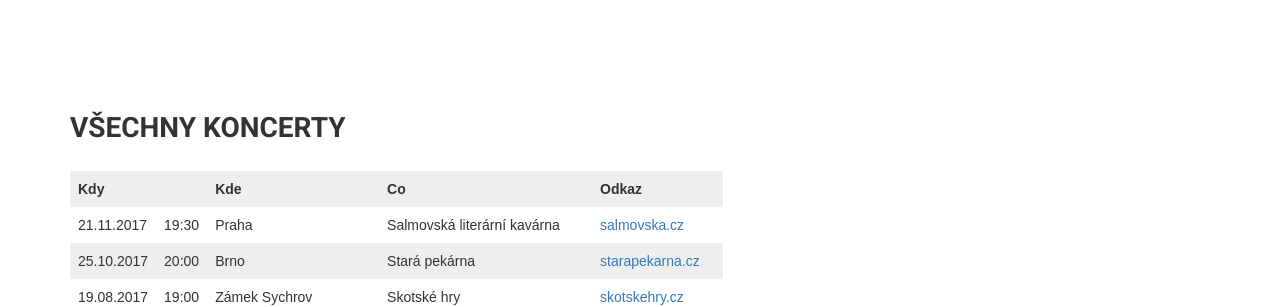
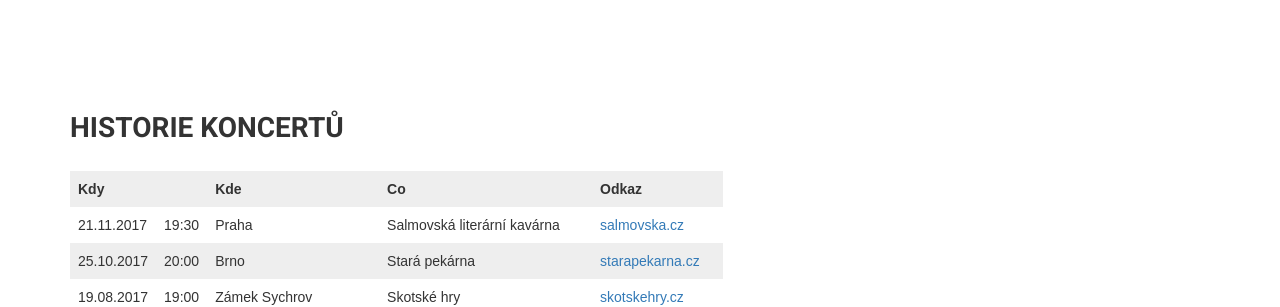
Before and after one commit to davrys/rira-web-jekyll, a Jekyll site: the page built from pages/all_events.html, in a window 1280 px wide and 900 px high, scrolled down 497 px. Shown: the part 149-456 px from the top of the window. Built offline with Jekyll 4.4.1, drawn with Linux system fonts in a browser that asks for light colours; nearby versions of some CDN libraries; some web fonts are replaced.

Commit message:
* Text changed to "Historie koncertů"

```diff
--- a/_includes/events.html
+++ b/_includes/events.html
@@ -7,7 +7,7 @@
 
           <div class="section-title">
             {% if include.all_events %}
-              <h2>Všechny koncerty</h2>
+              <h2>Historie koncertů</h2>
             {% else %}
               <h2>Koncerty</h2>
             {% endif %}
@@ -73,7 +73,7 @@
 
           </br>
           {% unless include.all_events %}
-            <a href="{{ site.baseurl }}{% link pages/all_events.html %}">Všechny koncerty</a>
+            <a href="{{ site.baseurl }}{% link pages/all_events.html %}">Historie koncertů</a>
           {% endunless %}
 
         </div> <!-- block -->
```
